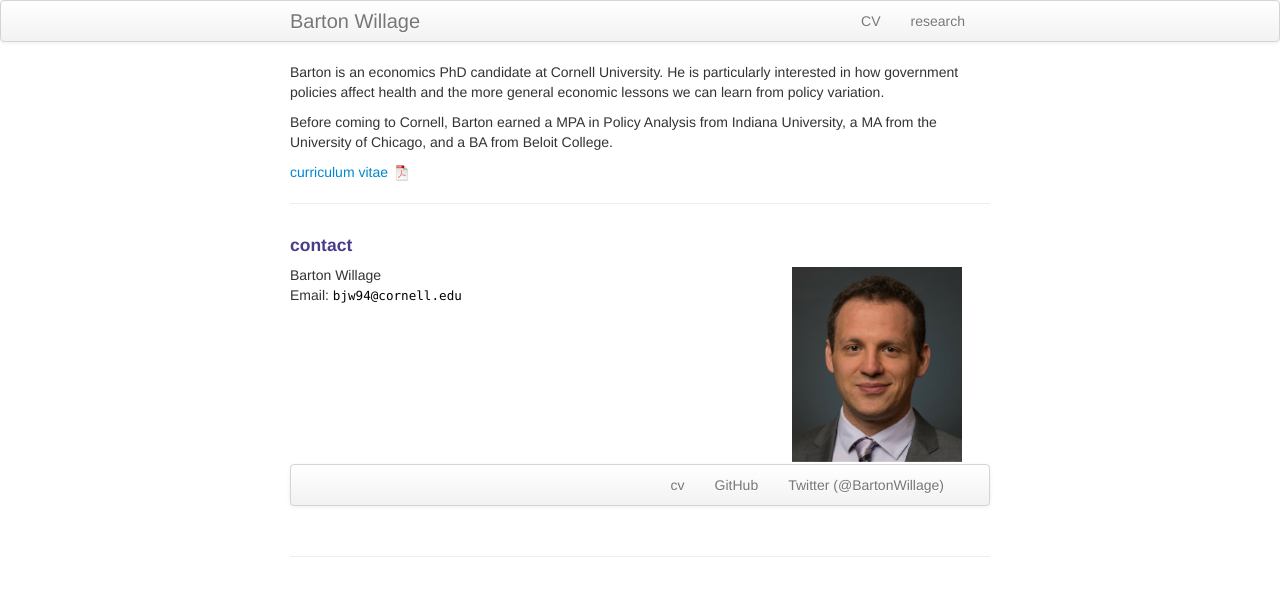
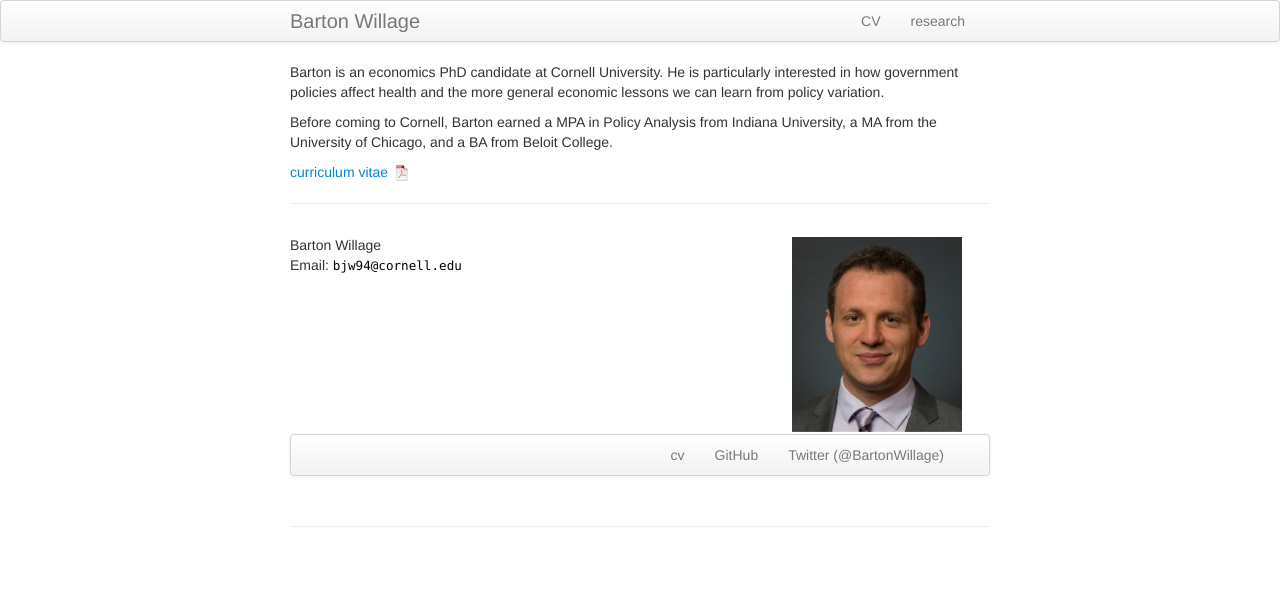
Before and after one commit to bjwillage/bjwillage.github.io, a Jekyll site: the page built from index.md, in a window 1280 px wide. Shown: the top 596 px of the page. Built offline with Jekyll 4.4.1, drawn with Linux system fonts in a browser that asks for light colours.

Commit message:
Update index.md

```diff
--- a/index.md
+++ b/index.md
@@ -15,7 +15,7 @@ Before coming to Cornell, Barton earned a MPA in Policy Analysis from Indiana Un
 ---
 
 <div class="container">
-<h4><a name="contact"></a>contact</h4>
+<h4><a name="contact"></a></h4>
 
     <div class="row-fluid">
         <div class="span5">
```
